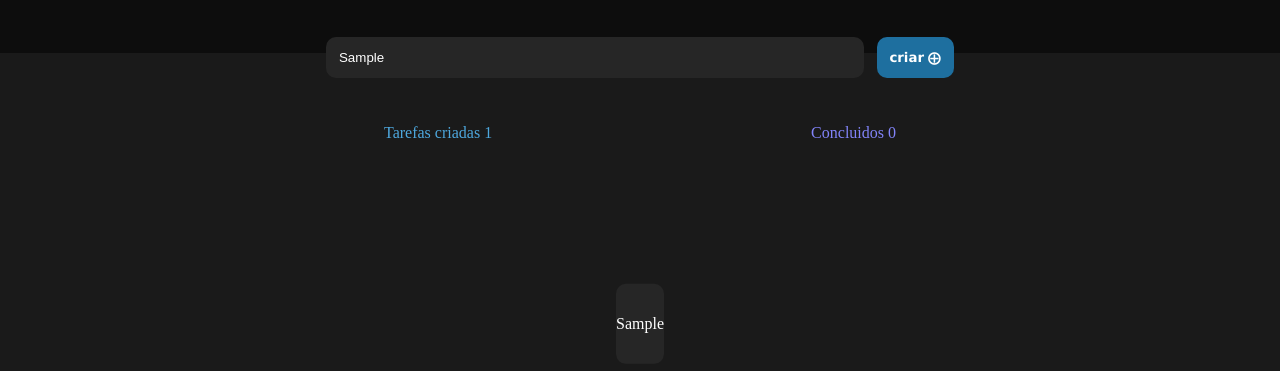
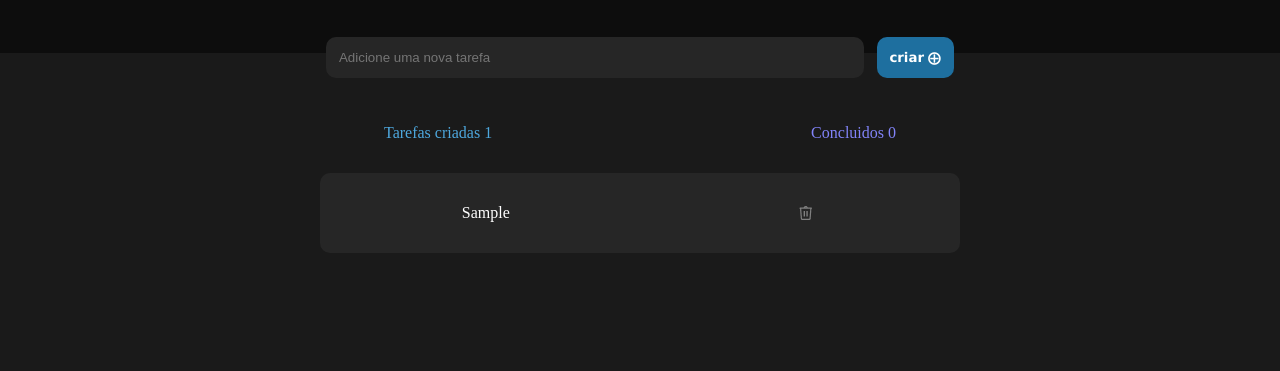
Before and after one commit to PedrinnhoUtumi/DW2-ATIVIDADES, a plain HTML site: page atividades tarefas/index.html in a window 1280 px wide. Both pictures are taken after typing "Sample" into the empty fields and a click on the button "𝗰𝗿𝗶𝗮𝗿 ⨁". Shown: the part 107-478 px from the top of the page. Drawn offline with Linux system fonts and the light colour scheme.

Commit message:
atividades tarefas

```diff
--- a/atividades tarefas/script.js
+++ b/atividades tarefas/script.js
@@ -9,24 +9,34 @@
 const containerTarefas = document.getElementById("containerTarefas");
 const img = document.getElementById("img")
 const tarcriada = document.getElementById("tarcriada")
+const tarconcluida = document.getElementById("tarconcluida")
+
 let lista = []
+let listaconcluidas = []
 
 document.addEventListener("DOMContentLoaded", function() {
 
     function criarDivTarefa(descricao) {
+        let checkbox = document.createElement('input')
+        checkbox.type = "checkbox"
+        console.log(typeof(checkbox))
+        let lixo = document.createElement('img')
+        lixo.src = "hover=false, type=delete.png"
         img.remove()
-        var divTarefa = document.createElement("div");
-        divTarefa.textContent = descricao;
-        divTarefa.style.width = "100%"
+        var divTarefa = document.createElement("div")
+        divTarefa.innerHTML = '<input type="checkbox">'
+        divTarefa.textContent = descricao
+        divTarefa.appendChild(lixo)
+        divTarefa.style.width = "50vw"
         divTarefa.style.height = "10vh"
-        divTarefa.style.marginBottom = "5%"
+        divTarefa.style.marginBottom = "1%"
         divTarefa.style.borderRadius = "10px"
         divTarefa.style.display = "flex"
         divTarefa.style.alignItems = "center"
         divTarefa.style.justifyContent = "space-around"
         divTarefa.style.backgroundColor = "var(--cor-cinza)"
         divTarefa.style.color = "var(--cor-branco)"
-        return divTarefa;
+        return divTarefa
     }
 
     function adicionarTarefa(descricao) {
@@ -41,13 +51,28 @@
         if (descricao !== "") {
             adicionarTarefa(descricao);
             lista.push(descricao)
-            console.log(descricao)
-            console.log(tarcriada)
-            console.log(lista.length)
-            console.log(lista)
+
 
             tarcriada.innerText = `Tarefas criadas ${lista.length}`
         }
+        input.value = ""
+    });
+    document.addEventListener("click", function(event){
+        if (lista.length == 0) {
+            containerTarefas.appendChild(img)
+        }
+    })
+    containerTarefas.addEventListener("click", function(event){
+        if (divTarefa != ""){
+            let i = 0
+            i += 1
+            containerTarefas.style.cursor = "pointer"
+            containerTarefas.textContent = ""
+            containerTarefas.appendChild(img)
+            listaconcluidas.push(i)
+            tarconcluida.innerText = `Tarefas concluidas ${listaconcluidas.length}`
 
-    });
+        }
+
+    })
 });
--- a/atividades tarefas/style.css
+++ b/atividades tarefas/style.css
@@ -75,9 +75,9 @@
 
 #containerTarefas {
     position: absolute;
-    top: 54%;
-    left: 50%;
-    transform: translate(-50%, -50%);
+    top: 35vh;
+    left: 50vw;
+    transform: translateX(-50%);
     text-align: center;
 }
 
```
